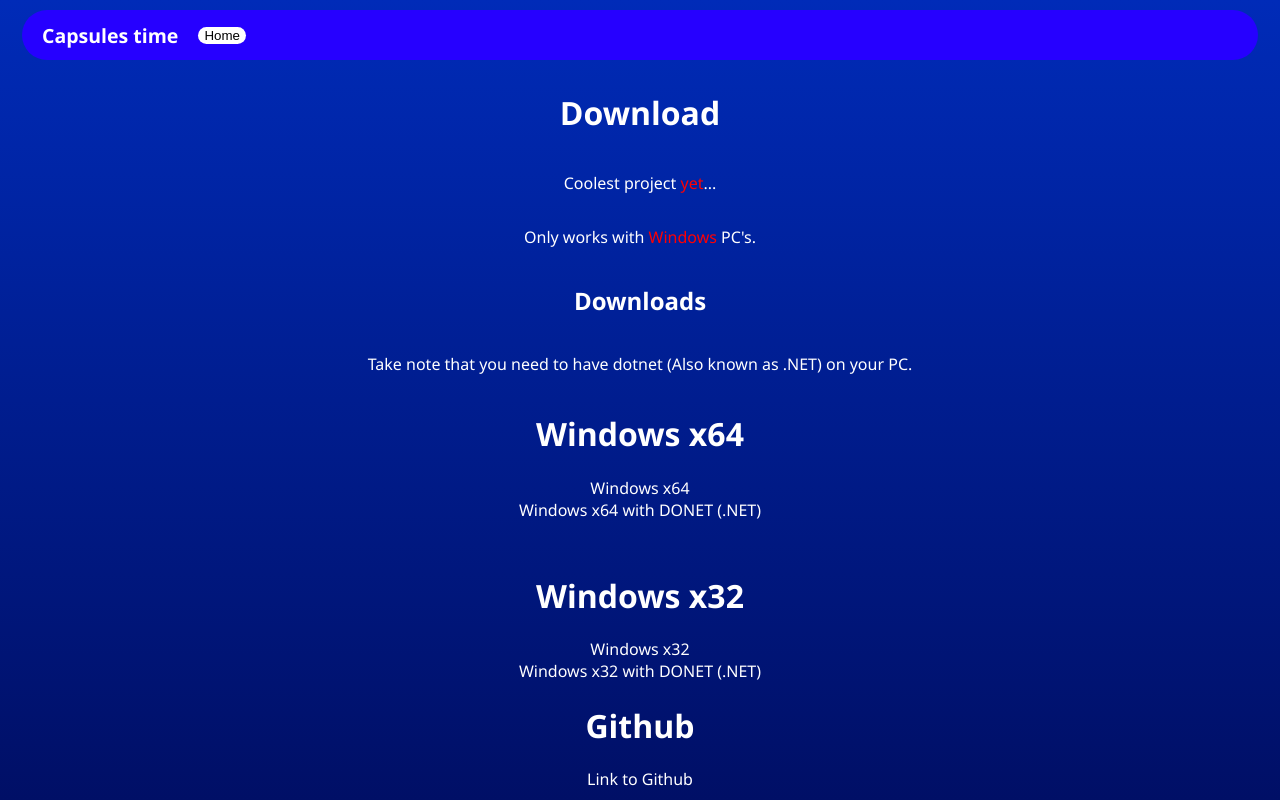
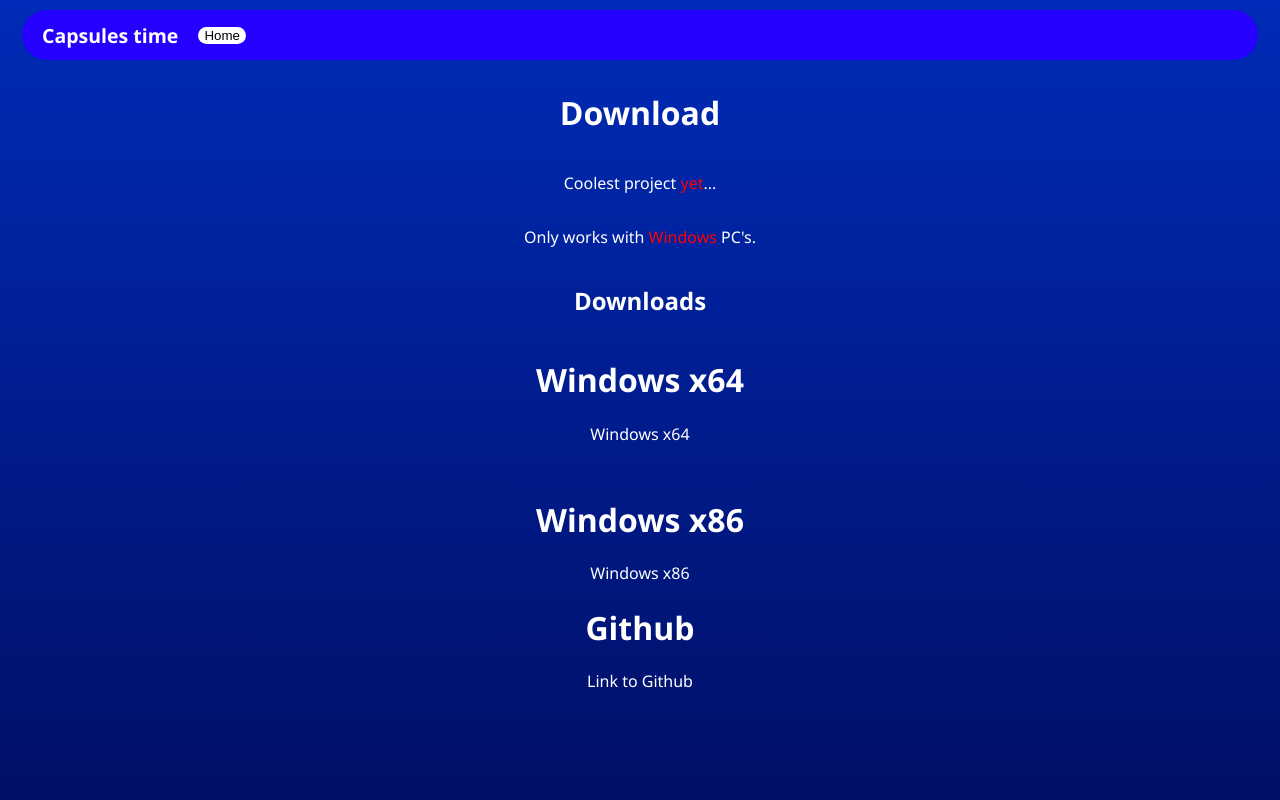
Before and after one commit to Mancol001/CapsuleTimesWebsite, a plain HTML site: page Download/index.html in a window 1280 px wide. Drawn offline with Linux system fonts and the light colour scheme.

Commit message:
Fix HTML structure and update download links

```diff
--- a/Download/index.html
+++ b/Download/index.html
@@ -85,14 +85,11 @@
     <p>Only works with<span id="cr"> Windows</span> PC's.</p>
     <b></b>
     <h2>Downloads</h3>
-    <p>Take note that you need to have dotnet (Also known as .NET) on your PC.</p>
     <h1>Windows x64</h1>
     <a>Windows x64</a>
-    <a>Windows x64 with DONET (.NET)</a>
     <p></p>
-    <h1>Windows x32</h1>
-    <a>Windows x32</a>
-    <a>Windows x32 with DONET (.NET)</a>
+    <h1>Windows x86</h1>
+    <a>Windows x86</a>
     <h1>Github</h1>
     <a>Link to Github</a>
 
```
